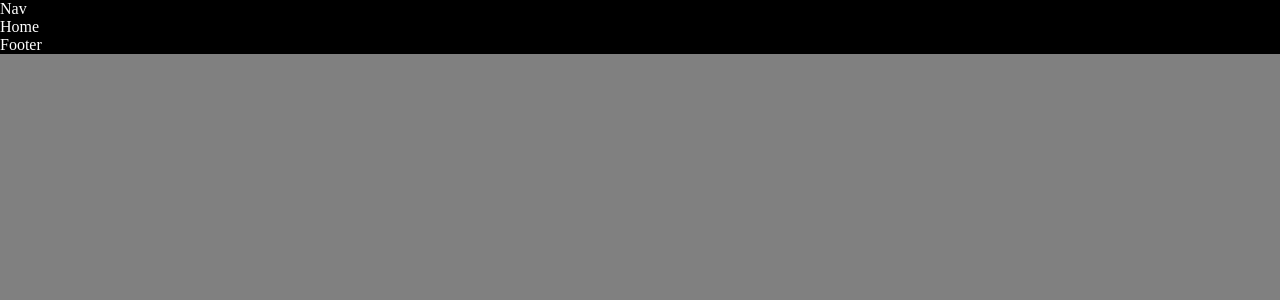
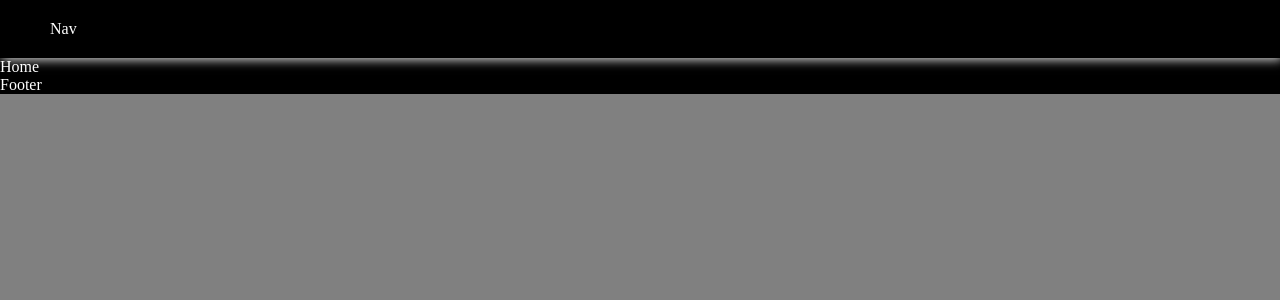
Before and after one commit to TheDa21crj/attendance-fronend, a React (Vite) app: page / in a window 1280 px wide. Shown: the top 300 px of the page. Built offline with nearby package versions, Linux system fonts and the light colour scheme.

Commit message:
Update Nav.jsx

```diff
--- a/src/Components/Nav.jsx
+++ b/src/Components/Nav.jsx
@@ -1,5 +1,8 @@
 import React from "react";
 
+// css
+import NCss from "./Css/Nav.module.css";
+
 export default function Nav() {
-  return <div>Nav</div>;
+  return <div className={NCss.mDiv}>Nav</div>;
 }
```
